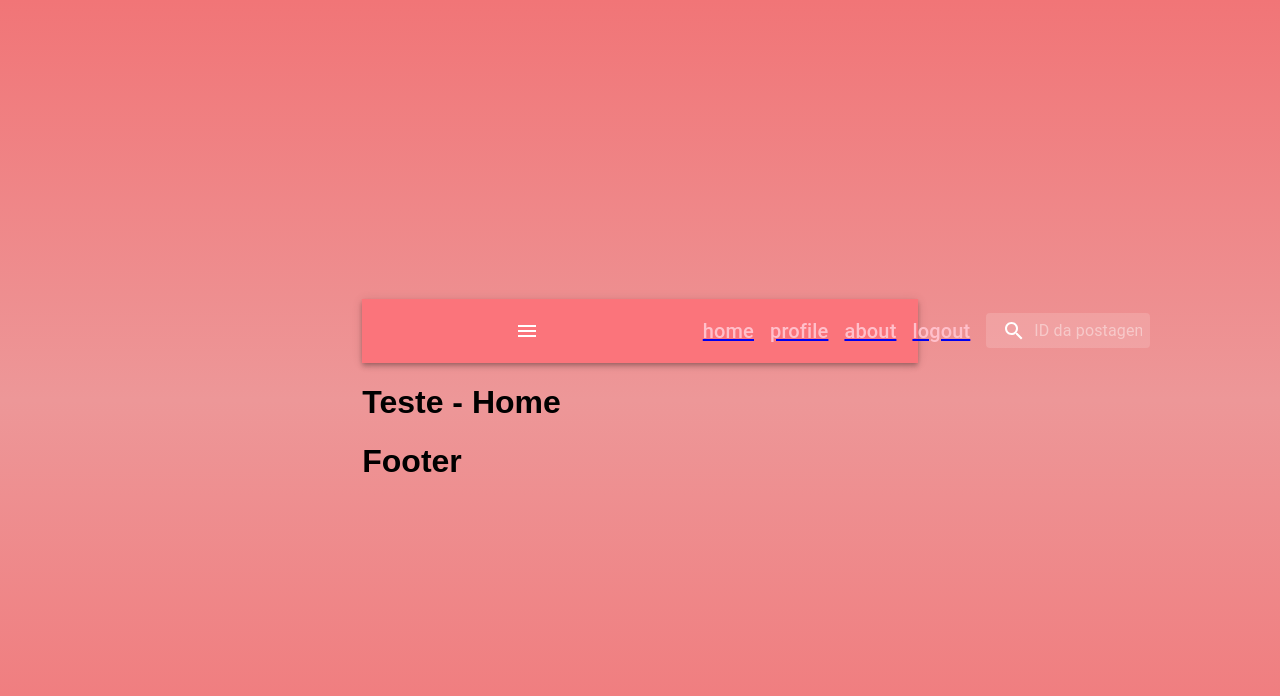
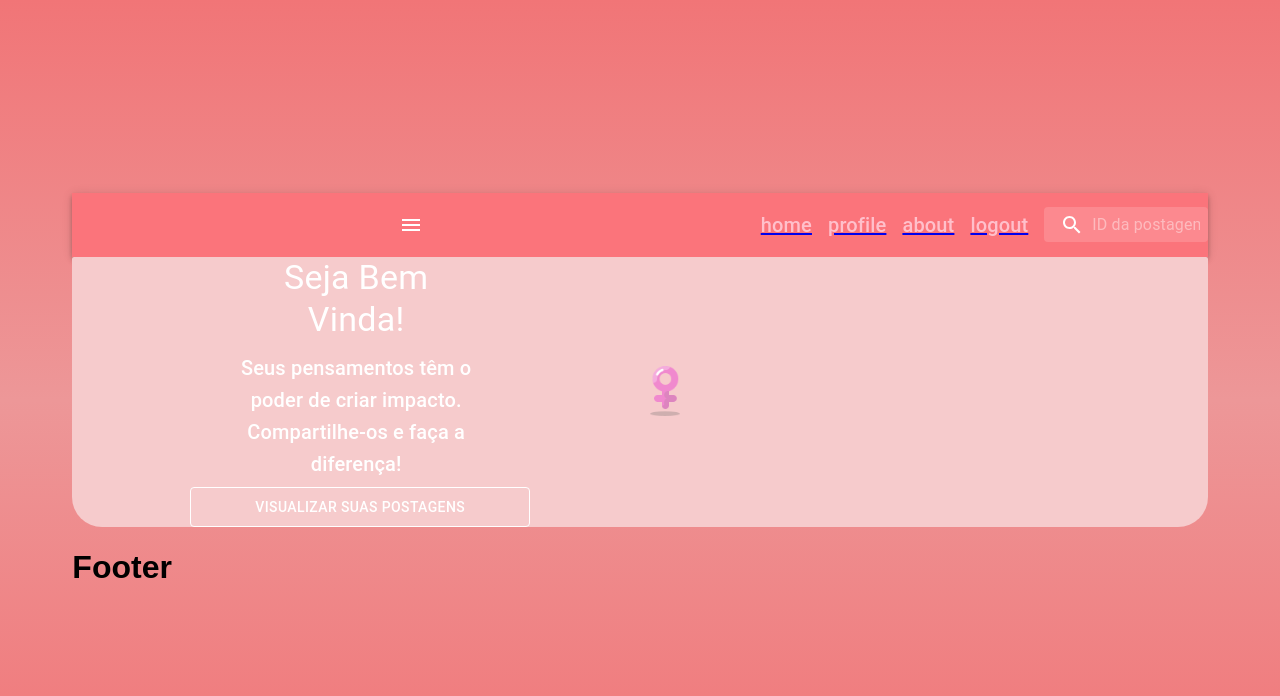
Before and after one commit to Projeto-Integrador-Gen/Lady-Link-Front, a React (Vite) app: page /home in a window 1280 px wide. Shown: the top 696 px of the page. Built offline with nearby package versions, Linux system fonts and the light colour scheme.

Commit message:
Inclusao Home

```diff
--- a/src/Pages/home/Home.css
+++ b/src/Pages/home/Home.css
@@ -0,0 +1,20 @@
+.fundao{
+    background: #F6CBCC;
+    border-radius: 2px 2px 30px 30px;
+    font-family: 'Trebuchet MS', 'Lucida Sans Unicode', 'Lucida Grande', 'Lucida Sans', Arial, sans-serif;
+}
+
+.titulo{
+    color: white !important;
+    font-Weight: "bolder"
+}
+
+.botao{
+   border-color: white!important;
+   background-color: "#76baad";
+   color: white!important;
+}
+
+.postagens{
+    background-color: #F6CBCC;
+}
--- a/src/Pages/home/Home.tsx
+++ b/src/Pages/home/Home.tsx
@@ -1,11 +1,32 @@
 import React from 'react'
+import {Typography, Grid, Button} from '@material-ui/core';
+import {Box} from '@mui/material';
 import './Home.css'
+import Woman from "../../assets/Imagem/woman.png"
 
 function Home (){
     return (
-        <h1> Teste - Home</h1>
-
-    )
+        <>
+            <Grid container direction="row" justifyContent="center" alignItems="center" className='fundao'>
+                <Grid alignItems="center" item xs={6}>
+                    <Box paddingX={20} >
+                        <Typography variant="h4" gutterBottom color="textPrimary" component="h3" align="center" className='titulo'>Seja Bem Vinda!</Typography>
+                        <Typography variant="h6" gutterBottom color="textPrimary" component="h5" align="center" className='titulo'>Seus pensamentos têm o poder de criar impacto. Compartilhe-os e faça a diferença!</Typography>
+                    </Box>
+                    <Box display="flex" justifyContent="center">
+                        <Box marginRight={1}>
+                        </Box>
+                        <Button variant="outlined" className='botao'>Visualizar suas Postagens</Button>
+                    </Box>
+                </Grid>
+                <Grid item xs={6} >
+                    <img src={Woman} alt="" width="50px" height="50px" />
+                </Grid>
+                <Grid xs={12} className='postagens'>
+                </Grid>
+            </Grid>
+        </>
+    );
 
 }
 export default Home;
```
